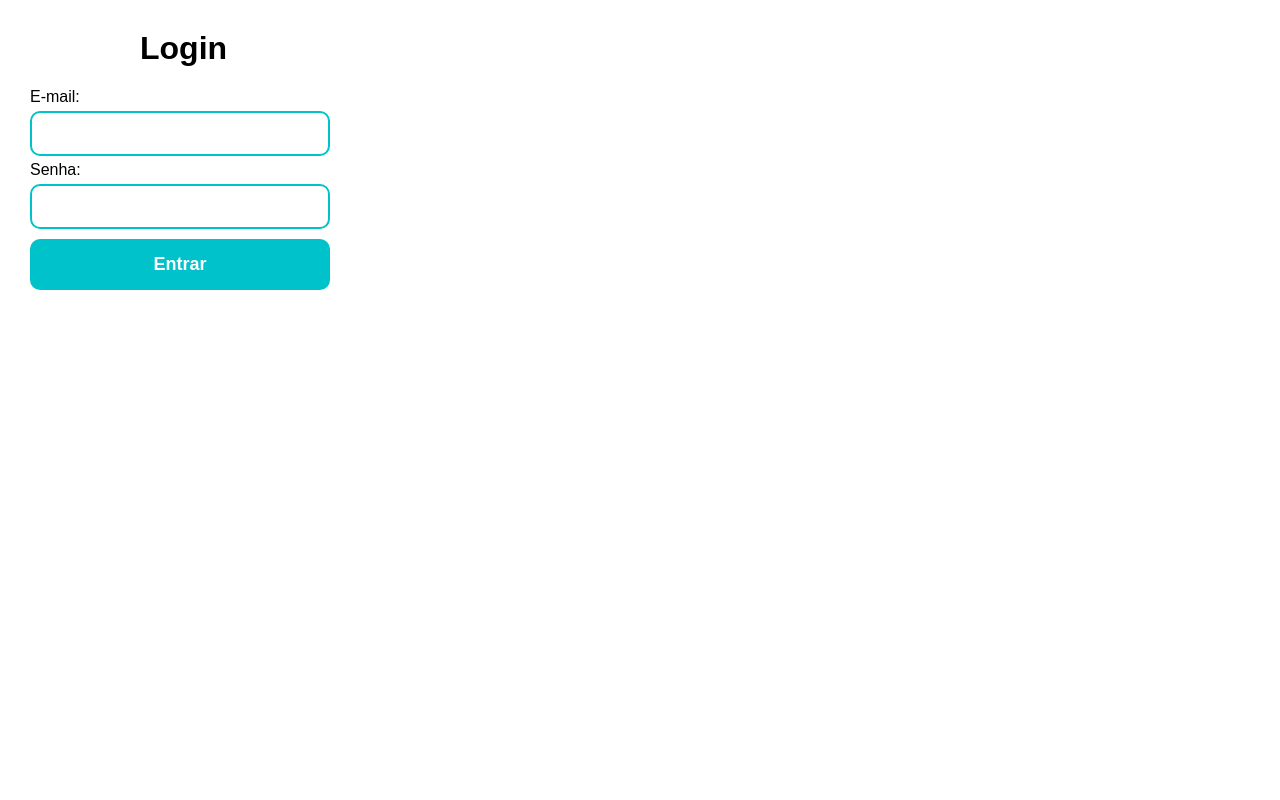
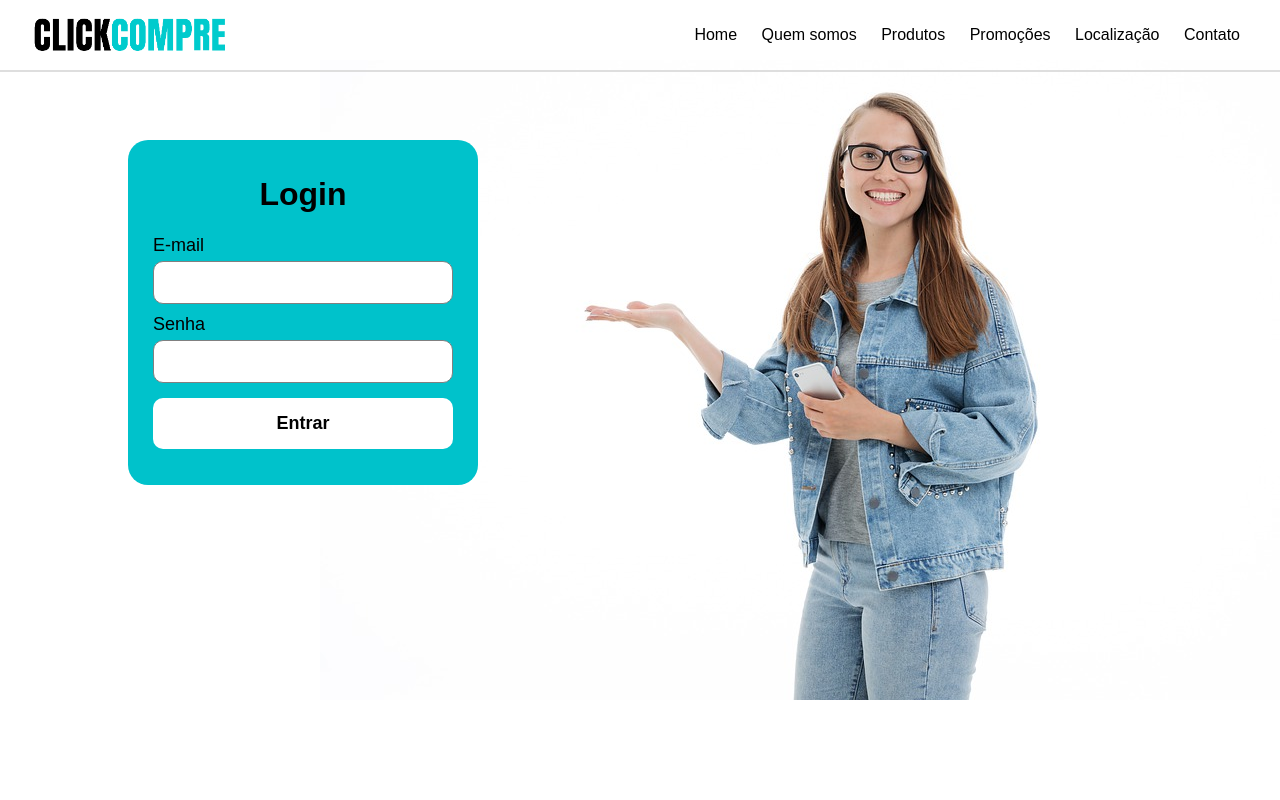
Before and after one commit to felipedssantos7/clickcompre, a PHP site: page /www/templates/client_login/client_login_page.php in a window 1280 px wide. Run offline with PHP 8.4, Linux system fonts and the light colour scheme.

Commit message:
adicionando css

```diff
--- a/www/templates/client_login/client_login_get_error.inc.php
+++ b/www/templates/client_login/client_login_get_error.inc.php
@@ -10,7 +10,7 @@ switch ($invalide_datas){
     case 0:
         break;
     case 1:
-        $error = 'Preencha todos os campos!*';
+        $error = 'Preencha todos os campos!';
         break;
     case 2:
         $error = 'Cliente não cadastrado!';
--- a/www/templates/client_login/client_login_page.php
+++ b/www/templates/client_login/client_login_page.php
@@ -1,19 +1,33 @@
 <?php require 'client_login_get_error.inc.php'; ?>
 <html>
     <head>
-        <title>Cadastro</title>
+        <title>Login</title>
         <link rel="stylesheet" href="css/client_login_style.css">
     </head>
     <body>
-        <div id="content-form">
+        <div id="content">
+            <div id="navbar">
+                <div id="logo">
+                    <img src="../../galeria/logo_clickcompre.png"/>
+                </div>
+                <div id="menu">
+                    <a href="../index/index.php" class="menu-item">Home</a>
+                    <a href="#" class="menu-item">Quem somos</a>
+                    <a href="#" class="menu-item">Produtos</a>
+                    <a href="#" class="menu-item">Promoções</a>
+                    <a href="#" class="menu-item">Localização</a>
+                    <a href="#" class="menu-item last-item">Contato</a>
+                </div>
+            </div><br>
+            <span id="content-form">
                 <h1 id="title">Login</h1>
                 <form method="post" action="client_login_action.php">
                     <div id="email-group">
-                    <label for="email">E-mail: </label>
+                        <label for="email">E-mail</label>
                         <input type='email' name="email" id="email"/>
                     </div>
                     <div id="password-group">
-                    <label for="password">Senha: </label>
+                        <label for="password">Senha</label>
                         <input type='password' name="password" id="password"/>
                     </div>
                     <div id="submit-group">
@@ -23,6 +37,7 @@
                         <?php echo $error ?>
                     </div>
                 </form>
+            </span>
         </div>
     </body>
 </html>
--- a/www/templates/client_login/css/client_login_style.css
+++ b/www/templates/client_login/css/client_login_style.css
@@ -3,12 +3,50 @@ body {
     margin: 0;
     padding: 0;
     font-family: Arial;
+    background-image: url('../../../galeria/fundo_rl.jpg');
+    width: 100%;
+    background-repeat: no-repeat;
+    background-position-x: right;
+    background-position-y: 60px;
 }
+/* Barra superior. */
+#navbar {
+    width: 100%;
+    height: 70px;
+    border-bottom: 2px solid #dedede;
+    display: table;
+}
+#navbar #logo, #navbar #menu {
+    display: inline-block;
+}
+#navbar #logo img {
+    width: 200px;
+    margin-left: 30px;
+    margin-top: 15px;
+}
+#navbar #menu {
+    display: table-cell;
+    text-align: right;
+    vertical-align: middle;
+}
+.menu-item {
+    text-decoration: none;
+    color: black;
+    margin-left: 20px;
+}
+.last-item {
+    margin-right: 40px;
+}
+/* Conteúdo. */
 #content-form {
-    margin: 30px 0px 0px 30px;
+    display: inline-block;
+    border-radius: 20px;
+    background-color: #00c2cb;
+    padding: 15px 25px 20px 25px;
+    margin: 50px 10%;
 }
 #title {
-    margin-left: 110px;
+    text-align: center;
 }
 input[type="email"], input[type="password"] {
     color: black;
@@ -16,8 +54,8 @@ input[type="email"], input[type="password"] {
     padding: 10px;
     width: 300px;
     border-radius: 10px;
-    margin-bottom: 5px;
-    border: 2px solid #00c2cb;
+    margin-bottom: 10px;
+    border: 1px solid grey;
 }
 /* Botões */
 input[type="submit"] {
@@ -28,22 +66,20 @@ input[type="submit"] {
     border-radius: 10px;
     margin-top: 5px;
     margin-bottom: 5px;
-}
-input[type="submit"] {
-    color: white;
+    color: black;
     font-weight: bold;
     font-size: 18px;
-    background-color: #00c2cb;
+    background-color: white;
 }
 input[type="submit"]:hover {
     cursor: pointer;
 }
 /* Labels */
 label {
-    font-size: 16px;
+    font-size: 18px;
     display: block;
     margin-bottom: 5px;
 }
 #error {
-    color: red;
+    margin-top: 10px;
 }
--- a/www/templates/index/css/index_style.css
+++ b/www/templates/index/css/index_style.css
@@ -67,6 +67,12 @@ a button {
     font-weight: bold;
     font-size: 18px;
     background-color: #00c2cb;
+    border: 3px solid #00c2cb;
+}
+#btn-register {
+    color: #00c2cb;
+    background-color: white;
+    border: 3px solid #00c2cb;
 }
 a button:hover {
     cursor: pointer;
--- a/www/templates/index/index.php
+++ b/www/templates/index/index.php
@@ -35,11 +35,11 @@ desejam comprar produtos da loja.
             <div class="box">
                 <label>Faça login no site:</label>
                 <a href="../client_login/client_login_page.php">
-                    <button>Login</button>
+                    <button id="btn-login">Login</button>
                 </a><br>
-                <label>Ainda não é cadastrado?:</label>
+                <label>Ainda não é cadastrado?</label>
                 <a href="../client_register/client_register_page.php">
-                    <button>Cadastro</button>
+                    <button id="btn-register">Cadastre-se</button>
                 </a>
                 <div>
                     <?php echo $not_login ?>
```
Also changed, not shown: www/templates/client_home/client_home_page.php (+31 -3 lines), www/templates/client_home/css/client_home_style.css (added, +45 -0 lines), www/templates/client_register/client_register_page.php (+16 -1 lines), www/templates/client_register/css/client_register_style.css (+43 -5 lines), www/galeria/fundo_rl.jpg (added). Lines whose indentation alone changed are shown as unchanged.
